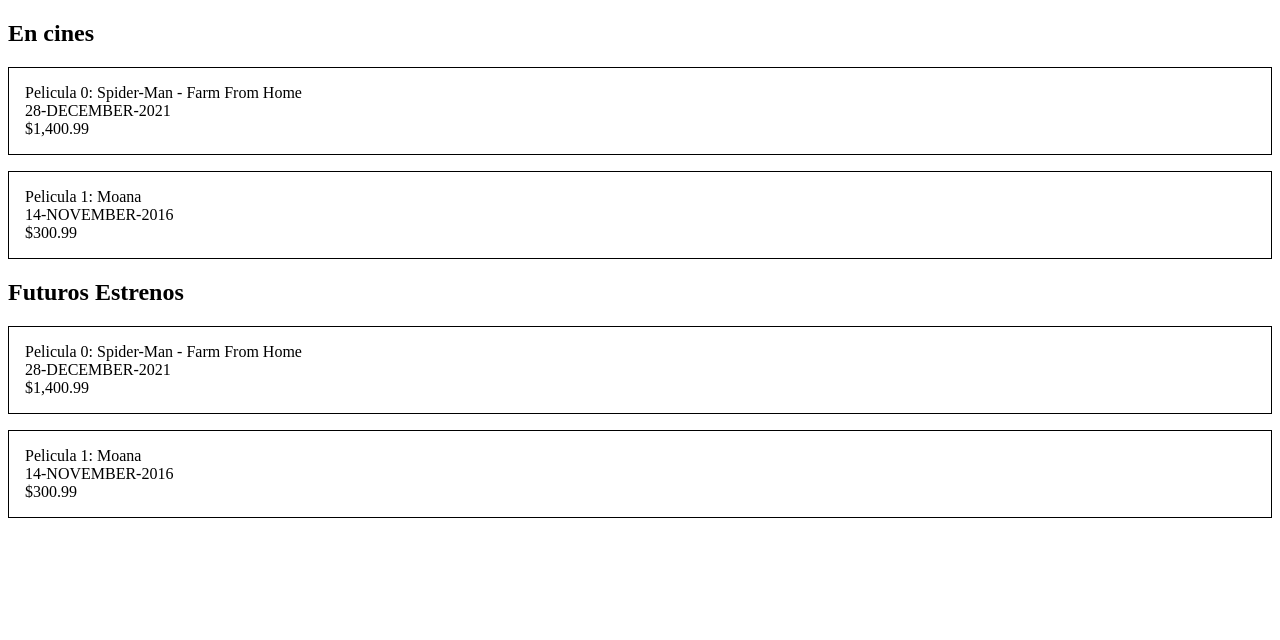
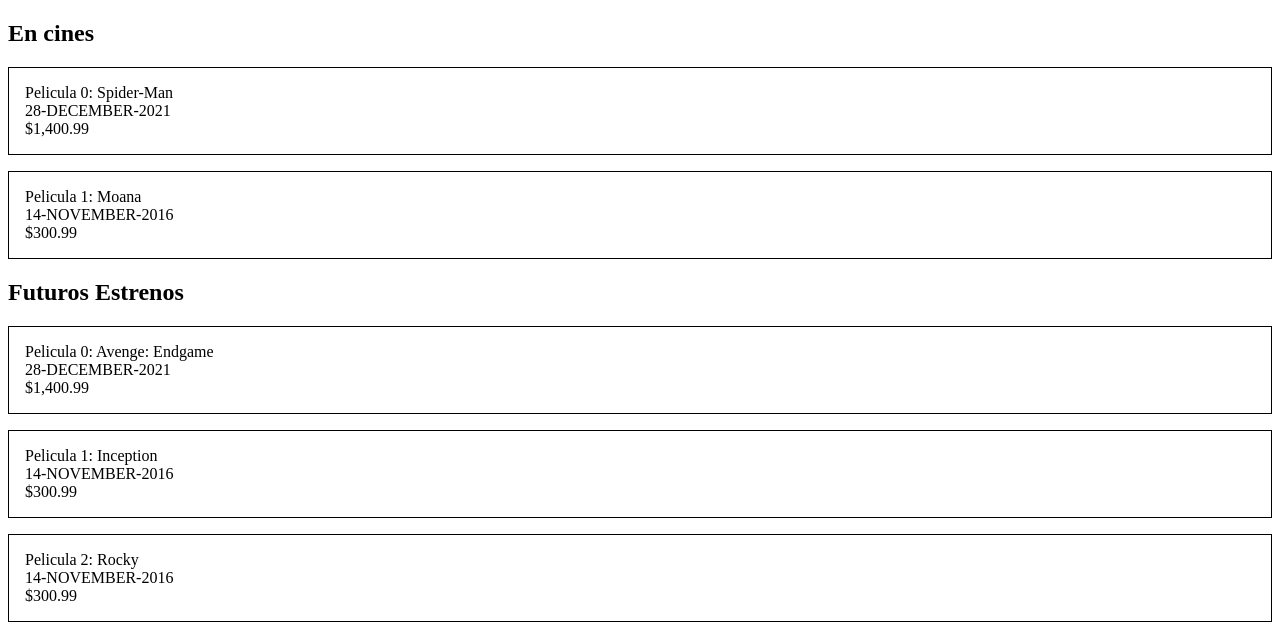
Before and after one commit to Hmoren/Angular-y-ASP.NET-Core, an Angular app in the folder front-end/: page / in a window 1280 px wide. Shown: the top 640 px of the page. Built offline with nearby package versions, Linux system fonts and the light colour scheme.

Commit message:
26. Parámetros - Haciendo Componentes Reutilizables

```diff
--- a/front-end/src/app/app.component.html
+++ b/front-end/src/app/app.component.html
@@ -1,8 +1,8 @@
 
 <h2>En cines</h2>
 
-<app-listado-peliculas></app-listado-peliculas>
+<app-listado-peliculas [peliculas]="peliculasEnCines"></app-listado-peliculas>
 
 <h2>Futuros Estrenos</h2>
 
-<app-listado-peliculas></app-listado-peliculas>
+<app-listado-peliculas [peliculas]="peliculasProximosEstrenos"></app-listado-peliculas>
--- a/front-end/src/app/app.component.ts
+++ b/front-end/src/app/app.component.ts
@@ -8,7 +8,7 @@
 export class AppComponent implements OnInit {
   ngOnInit(): void {
     setTimeout(()=>{
-      this.peliculas = [{
+      this.peliculasEnCines = [{
         titulo: 'Spider-Man',
         fechaLanzamiento: new Date(),
         precio: 1400.99
@@ -23,7 +23,22 @@
   }
   title = 'Al valor que yo quiera';
 
-  peliculas;
+  peliculasEnCines;
+  peliculasProximosEstrenos = [{
+    titulo: 'Avenge: Endgame',
+    fechaLanzamiento: new Date(),
+    precio: 1400.99
+  },
+  {
+    titulo: 'Inception',
+    fechaLanzamiento: new Date('2016-11-14'),
+    precio: 300.99
+  },
+  {
+    titulo: 'Rocky',
+    fechaLanzamiento: new Date('2016-11-14'),
+    precio: 300.99
+  }]
 
   duplicarNumero(valor: number): number {
     return valor * 2;
--- a/front-end/src/app/peliculas/listado-peliculas/listado-peliculas.component.ts
+++ b/front-end/src/app/peliculas/listado-peliculas/listado-peliculas.component.ts
@@ -1,4 +1,4 @@
-import { Component, OnInit } from '@angular/core';
+import { Component, Input, OnInit } from '@angular/core';
 
 @Component({
   selector: 'app-listado-peliculas',
@@ -8,19 +8,11 @@
 export class ListadoPeliculasComponent implements OnInit {
 
   constructor() { }
+  @Input()
   peliculas;
 
   ngOnInit(): void {
-    this.peliculas = [{
-      titulo: 'Spider-Man - Farm From Home',
-      fechaLanzamiento: new Date(),
-      precio: 1400.99
-    },
-    {
-      titulo: 'Moana',
-      fechaLanzamiento: new Date('2016-11-14'),
-      precio: 300.99
-    }]
+
   }
 
 }
```
